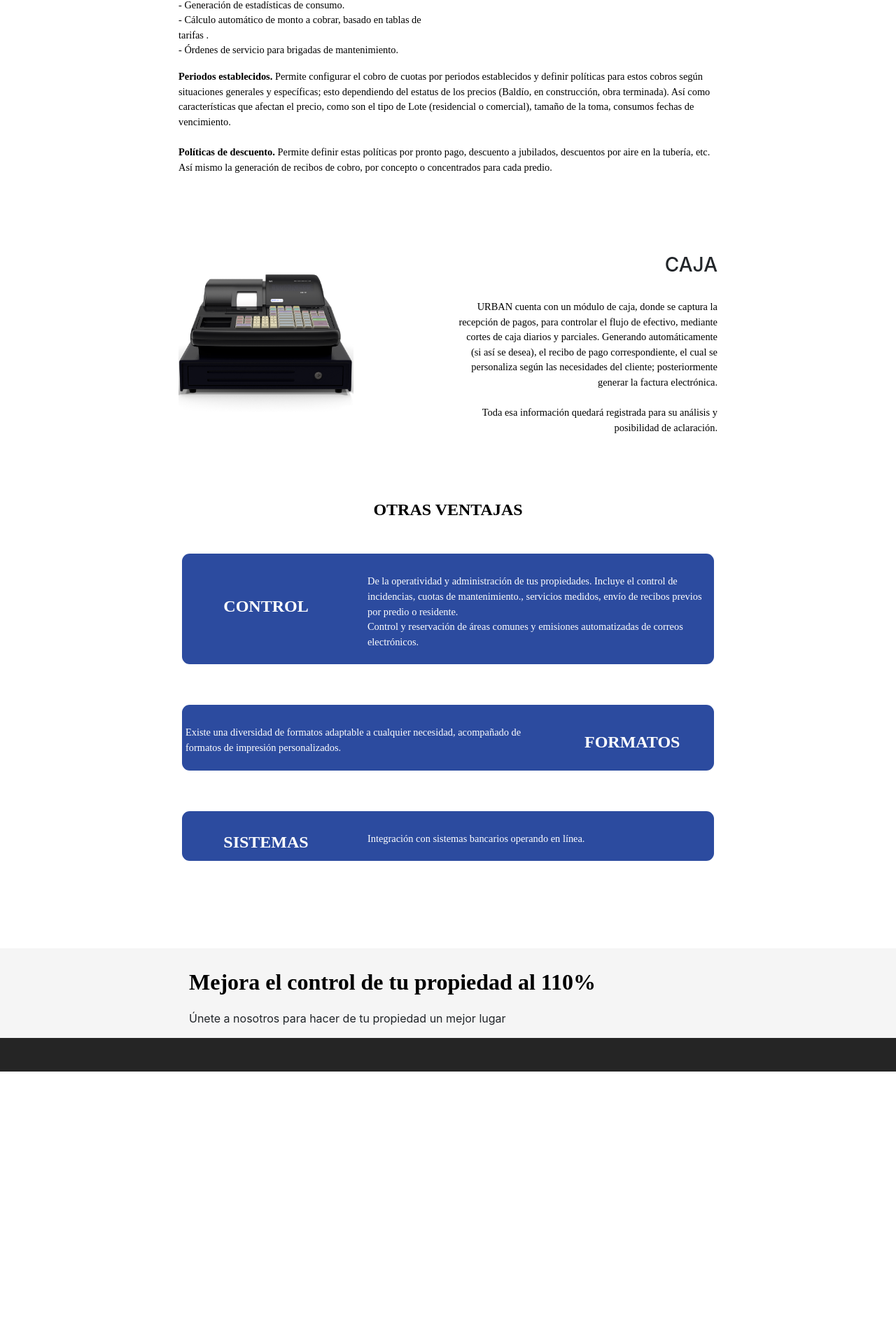
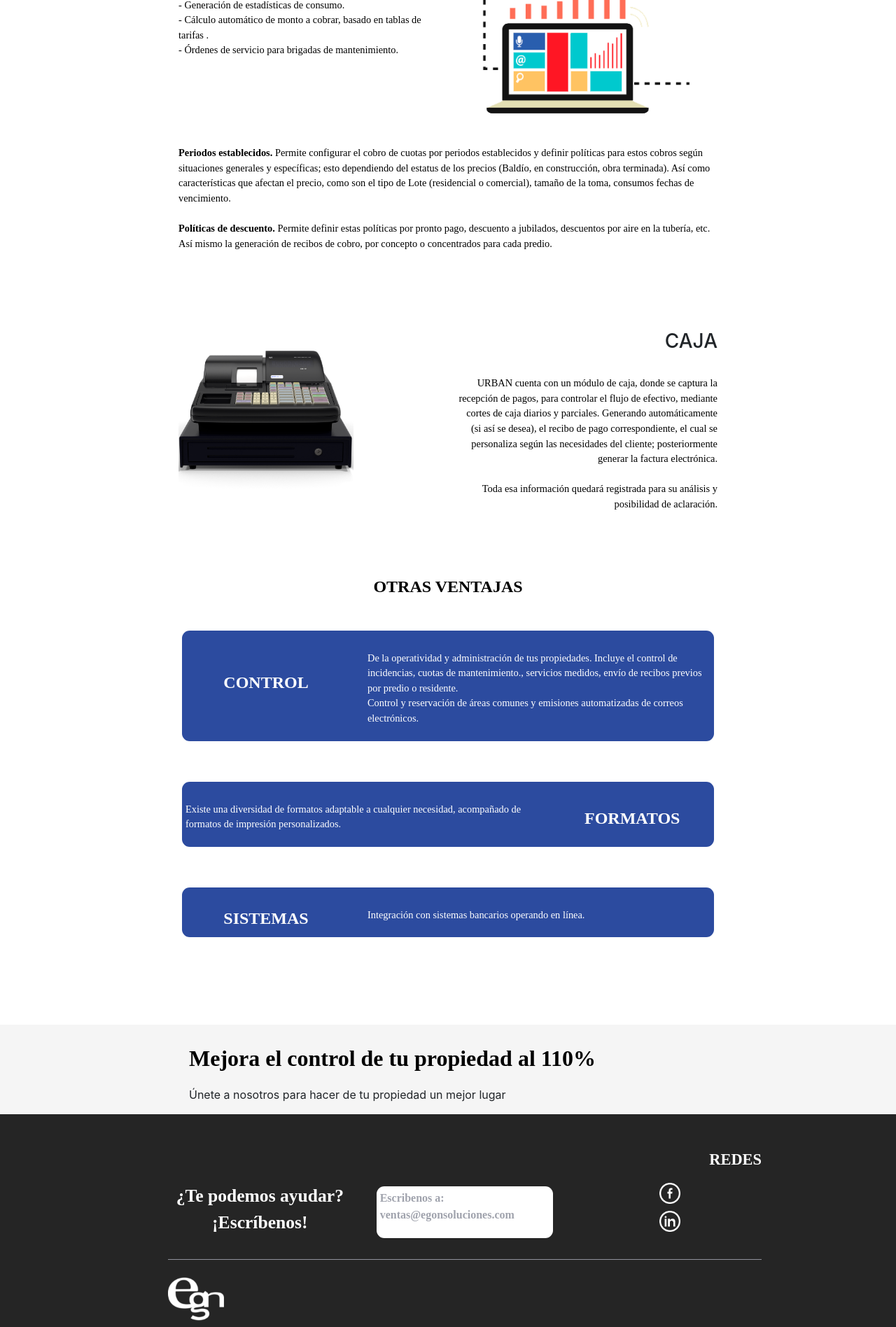
Before and after one commit to JoseCarlosPa/EgonWebPage, a PHP site: page /urban.html in a window 1280 px wide. Shown: the part 1155-3051 px from the top of the page at 70% size. Before the commit the page ends 2686 px from the top, so only its background shows below. Run offline with PHP 8.4, Linux system fonts and the light colour scheme.

Commit message:
Pagina Urban terminada

```diff
--- a/css/egonWebpage.css
+++ b/css/egonWebpage.css
@@ -5,7 +5,8 @@
 
 .container_footer {
     margin: 0 auto;
-    max-width: 50em;
+    padding-left: 15em;
+    padding-right: 12em;
 }
 
 .color_nav_bar{
@@ -88,6 +89,33 @@
     font-weight: bold;
 
 }
+.font_8{
+    font-family: Montserrat;
+    font-size: 1.6em;
+    color: white;
+    text-align: left;
+    font-weight: bold;
+
+}
+
+.font_9{
+    font-family: Montserrat;
+    font-size: 1.4em;
+    color: white;
+    text-align: right;
+    font-weight: bold;
+
+}
+
+.font_10{
+    font-family: Montserrat;
+    font-size: 1em;
+    color: #A0A3AD;
+    text-align: left;
+    font-weight: bold;
+
+}
+
 
 .image_icon{
     display:flex;
@@ -107,6 +135,16 @@
     color: white;
 }
 
+.cuadrado_contacto{
+    padding:5px;
+    margin:5px;
+    background-color: #ffffff;
+    bborder-radius: 11px 11px 11px 11px;
+    -moz-border-radius: 11px 11px 11px 11px;
+    -webkit-border-radius: 11px 11px 11px 11px;
+    border: 0px solid #000000;
+}
+
 .publicidad{
     background: #F5F5F5;
 
--- a/urban.html
+++ b/urban.html
@@ -20,7 +20,7 @@
 </head>
 <!--Barra de navegacion-->
 
-<nav class="navbar navbar-expand-lg navbar-light color_nav_bar container">
+<nav class="navbar navbar-expand-lg navbar-light color_nav_bar container_footer">
 
     <img src="img/logoEgon.png" alt="logoEgon" height="42" width="42">
     <a class="navbar-brand" href="#">egon Soluciones</a>
@@ -182,7 +182,9 @@
         </div>
 
         <div class ="col-6">
-            <!--Imagen editada-->
+            <br>
+            <br>
+            <img src="img/urban/computadora.png" alt="like" class ="image_icon" height="250" width="350">
         </div>
     </div>
     <!--Texto intermedio-->
@@ -314,6 +316,41 @@
 <footer>
     <br>
     <br>
+    <div class ="container_footer">
+        <div class ="row">
+            <div class ="col-12">
+                <p class ="font_9">REDES</p>
+            </div>
+        </div>
+        <div class ="row">
+            <div class ="col-4">
+                <p class ="text-center font_8">¿Te podemos ayudar?
+                <br>¡Escríbenos!</p>
+            </div>
+
+            <div class ="col-4">
+                <div class ="cuadrado_contacto">
+                    <p class ="font_10">Escribenos a:<br>ventas@egonsoluciones.com</p>
+                </div>
+            </div>
+
+            <div class ="col-4 ">
+                <img src="img/urban/facebook.png" alt="like" class ="image_icon" height="40" width="30">
+                <img src="img/urban/linkedin.png" alt="like" class ="image_icon" height="40" width="30">
+            </div>
+        </div>
+        <div class ="row">
+            <div class ="col-12">
+                <hr color="#A0A3AD" size=3>
+            </div>
+        </div>
+
+        <div class ="row">
+            <div class ="col-12">
+                <img src="img/urban/LogoEgonBlanco.png" alt="logo"  height="80" width="80">
+            </div>
+        </div>
+    </div>
 </footer>
 <!--Desarrollado por Parallax web solutions-->
 <!--Distribuido por UpYouGo-->
```
Also changed, not shown: img/urban/LogoEgonBlanco.png (added), img/urban/computadora.png (added), img/urban/facebook.png (added), img/urban/linkedin.png (added).
